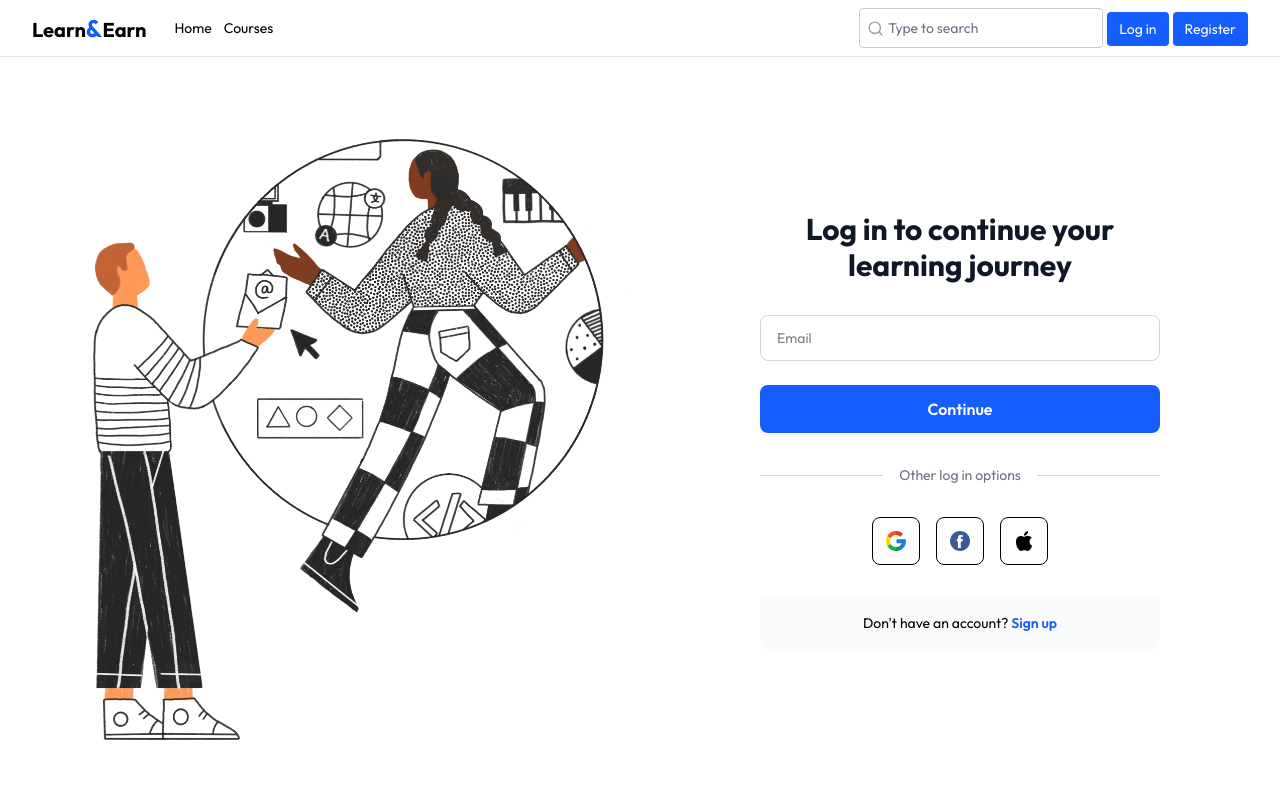
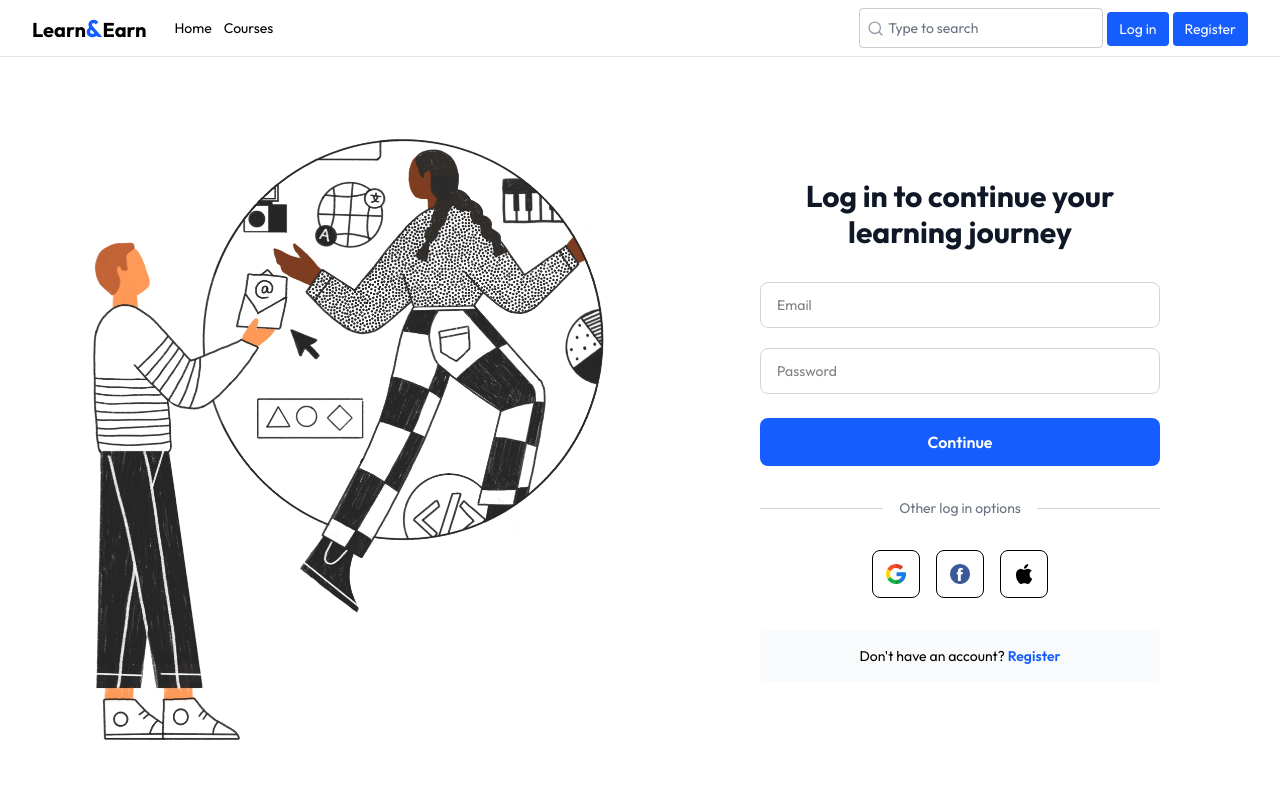
Before and after one commit to ysdhuri312/lms-client, a React (Vite) app: page /login in a window 1280 px wide. Shown: the top 800 px of the page. Built offline with nearby package versions, Linux system fonts and the light colour scheme.

Commit message:
Collect form data using useRef

```diff
--- a/src/features/auth/components/LoginForm.jsx
+++ b/src/features/auth/components/LoginForm.jsx
@@ -1,10 +1,30 @@
 /** @format */
 
+import { Link } from 'react-router-dom';
 import { google, apple, facebook } from '../../../assets';
+import { useRef } from 'react';
 
 const LoginForm = () => {
+  const emailRef = useRef(null);
+  const passwordRef = useRef(null);
+
+  const handleSubmit = (e) => {
+    e.preventDefault();
+
+    const email = emailRef.current.value;
+    const password = passwordRef.current.value;
+
+    console.log(email, password);
+
+    emailRef.current.value = '';
+    passwordRef.current.value = '';
+  };
+
   return (
-    <div className='flex flex-col justify-center w-full max-w-md mx-auto px-6'>
+    <form
+      className='flex flex-col justify-center w-full max-w-md mx-auto px-6'
+      onSubmit={handleSubmit}
+    >
       <h1 className='text-3xl font-bold text-gray-900 text-center mb-8'>
         Log in to continue your <br /> learning journey
       </h1>
@@ -12,10 +32,21 @@ const LoginForm = () => {
       <input
         type='email'
         placeholder='Email'
-        className='w-full border border-gray-300 rounded-lg px-4 py-3 text-sm focus:outline-none focus:ring-2 focus:ring-blue-600'
+        className='w-full mb-5 border border-gray-300 rounded-lg px-4 py-3 text-sm focus:outline-none focus:ring-2 focus:ring-blue-600'
+        ref={emailRef}
       />
 
-      <button className='w-full mt-6 bg-blue-600 hover:bg-blue-700 text-white font-semibold py-3 rounded-lg transition'>
+      <input
+        type='password'
+        placeholder='Password'
+        className='w-full border border-gray-300 rounded-lg px-4 py-3 text-sm focus:outline-none focus:ring-2 focus:ring-blue-600'
+        ref={passwordRef}
+      />
+
+      <button
+        type='submit'
+        className='w-full mt-6 bg-blue-600 hover:bg-blue-700 text-white font-semibold py-3 rounded-lg transition'
+      >
         Continue
       </button>
 
@@ -39,11 +70,11 @@ const LoginForm = () => {
 
       <div className='bg-gray-50 rounded-lg py-4 text-center text-sm'>
         Don&apos;t have an account?{' '}
-        <a href='#' className='text-blue-600 font-semibold'>
-          Sign up
-        </a>
+        <Link to='/register' className='text-blue-600 font-semibold'>
+          Register
+        </Link>
       </div>
-    </div>
+    </form>
   );
 };
 
--- a/src/features/auth/components/RegisterForm.jsx
+++ b/src/features/auth/components/RegisterForm.jsx
@@ -1,11 +1,36 @@
 /** @format */
+import { Link } from 'react-router-dom';
 import { google, apple, facebook } from '../../../assets';
+import { useRef } from 'react';
 
 const RegisterForm = () => {
+  const fullNameRef = useRef(null);
+  const emailRef = useRef(null);
+  const passwordRef = useRef(null);
+  const newsletterRef = useRef(null);
+
+  const hnadleSubmit = (e) => {
+    e.preventDefault();
+
+    const fullName = fullNameRef.current.value;
+    const email = emailRef.current.value;
+    const password = passwordRef.current.value;
+    const newsletter = newsletterRef.current.checked;
+
+    console.log(fullName, email, password, newsletter);
+
+    fullNameRef.current.value = '';
+    emailRef.current.value = '';
+    passwordRef.current.value = '';
+  };
+
   return (
-    <div className='flex flex-col justify-center w-full max-w-md mx-auto px-6'>
+    <form
+      onSubmit={hnadleSubmit}
+      className='flex flex-col justify-center w-full max-w-md mx-auto px-6 mt-8'
+    >
       <h1 className='text-3xl font-bold text-gray-900 text-center mb-8'>
-        Sign up with email
+        Register with email
       </h1>
 
       {/* Full Name */}
@@ -14,6 +39,7 @@ const RegisterForm = () => {
         placeholder='Full name'
         className='w-full mb-5 border border-gray-300 rounded-lg px-4 py-3 text-sm
                    focus:outline-none focus:ring-2 focus:ring-blue-600'
+        ref={fullNameRef}
       />
 
       <input
@@ -21,6 +47,14 @@ const RegisterForm = () => {
         placeholder='Email'
         className='w-full mb-5 border border-gray-300 rounded-lg px-4 py-3 text-sm
                    focus:outline-none focus:ring-2 focus:ring-blue-600'
+        ref={emailRef}
+      />
+
+      <input
+        type='password'
+        placeholder='Password'
+        className='w-full mb-5 border border-gray-300 rounded-lg px-4 py-3 text-sm focus:outline-none focus:ring-2 focus:ring-blue-600'
+        ref={passwordRef}
       />
 
       <label className='flex items-start gap-3 text-sm text-gray-600 mb-6'>
@@ -28,6 +62,7 @@ const RegisterForm = () => {
           type='checkbox'
           defaultChecked
           className='mt-1 accent-blue-600'
+          ref={newsletterRef}
         />
         <span>
           Send me special offers, personalized recommendations, and learning
@@ -36,6 +71,7 @@ const RegisterForm = () => {
       </label>
 
       <button
+        type='submit'
         className='w-full bg-blue-600 hover:bg-blue-700 text-white
                          font-semibold py-3 rounded-lg transition mb-8'
       >
@@ -74,11 +110,11 @@ const RegisterForm = () => {
 
       <div className='bg-gray-50 rounded-lg py-4 text-center text-sm'>
         Already have an account?{' '}
-        <a href='#' className='text-blue-600 font-semibold'>
+        <Link to='/login' className='text-blue-600 font-semibold'>
           Log in
-        </a>
+        </Link>
       </div>
-    </div>
+    </form>
   );
 };
 export default RegisterForm;
```
